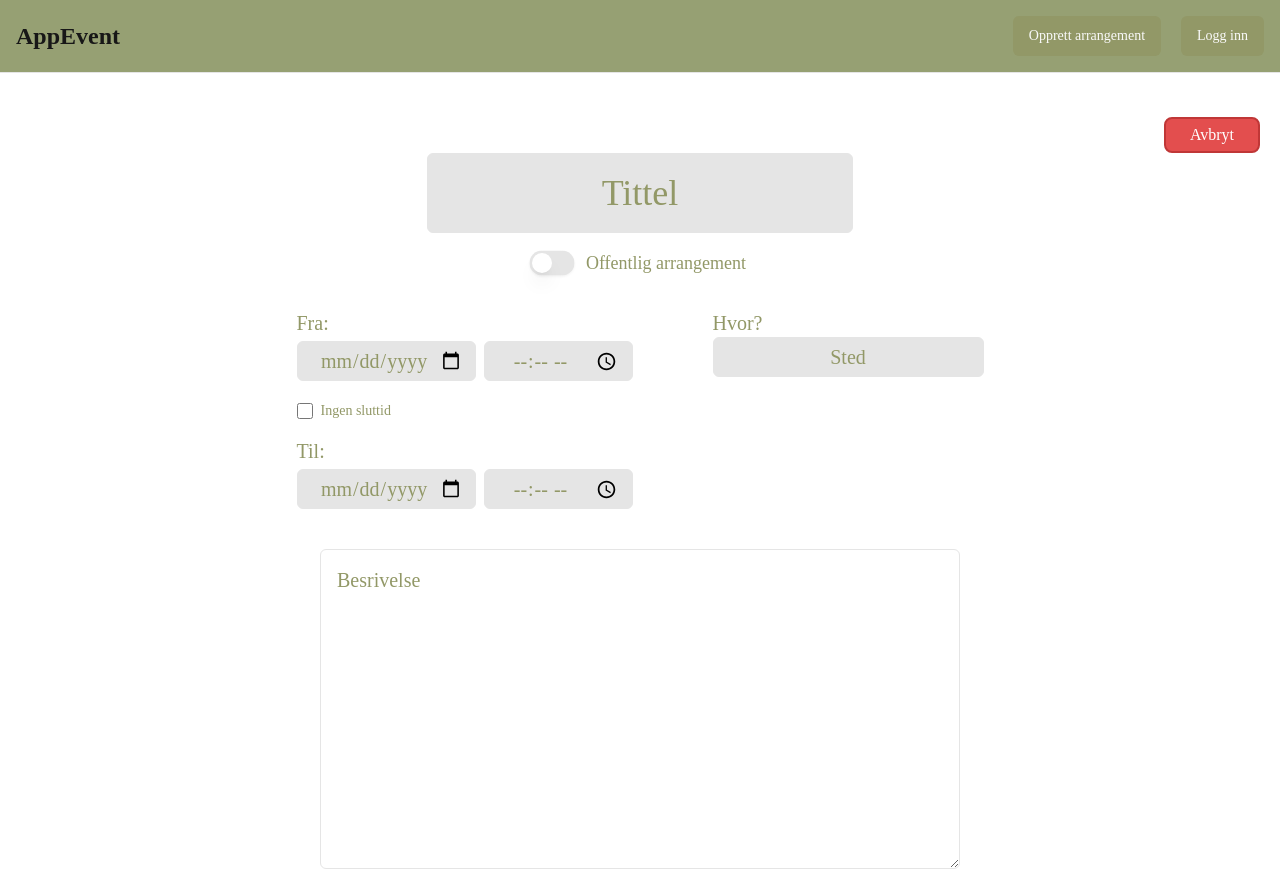
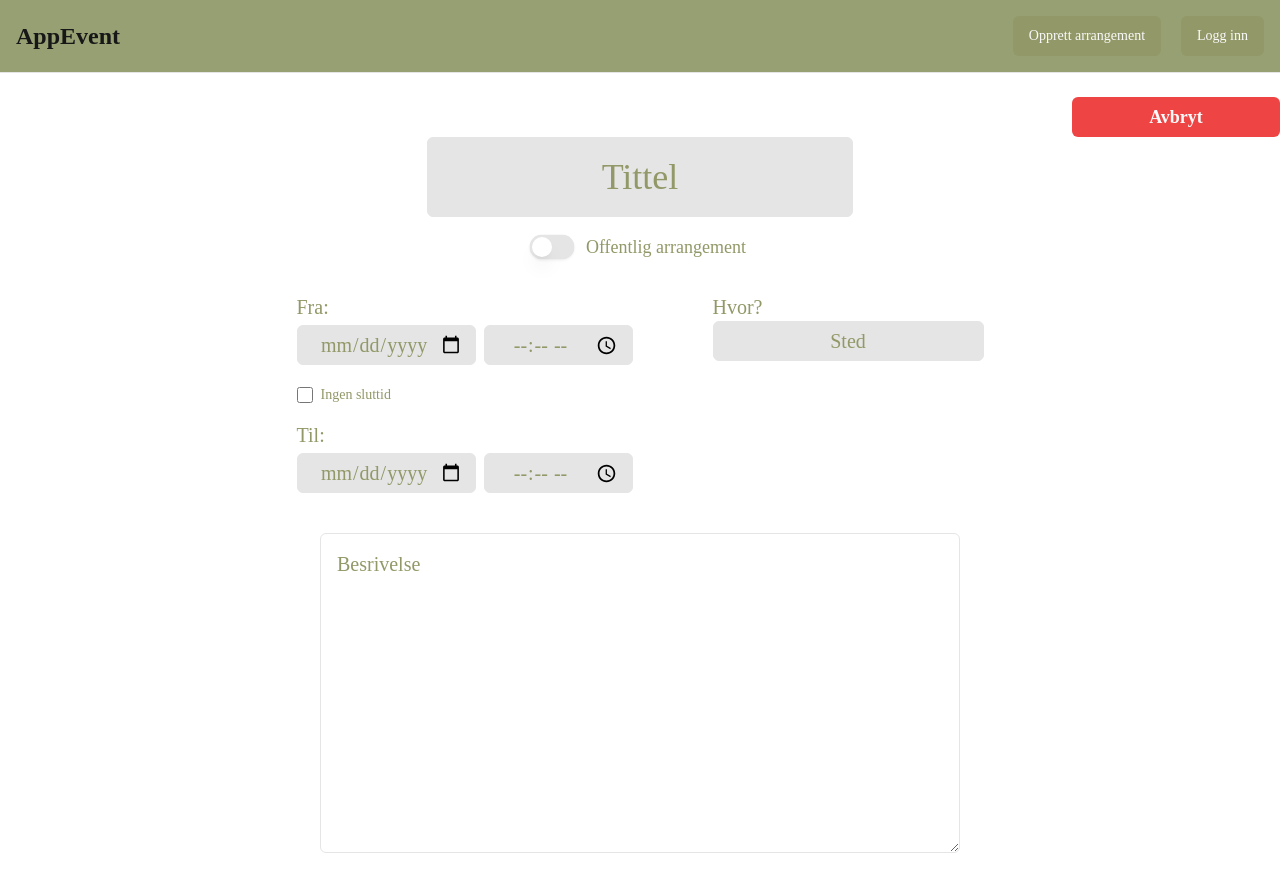
Before and after one commit to JohannesLyngaas/Appevent, a Next.js app: page /create_event in a window 1280 px wide. Shown: the top 869 px of the page. Built offline with nearby package versions, Linux system fonts and the light colour scheme; no server answers; what fluid-tailwind would draw is missing.

Commit message:
refractor: endre på closebutton i createeventcard

```diff
--- a/src/components/create_event/CloseButton.tsx
+++ b/src/components/create_event/CloseButton.tsx
@@ -1,15 +1,16 @@
 import Link from "next/link";
+import { Button } from "../ui/button";
 
 function CloseButton() {
   return (
-    <div className="flex justify-end">
-      <Link
-        href="/home"
-        className="bg-[#E34E4E] w-24 p-1 text-white text-center rounded-lg border-[#c03737] border-2 mt-5 mr-5"
-      >
+    <Link
+      href="/home"
+      className="flex justify-end"
+    >
+      <Button className="hover:bg-slate-500 text-lg font-semibold hover:scale-105 w-52" variant={ "destructive" }>
         Avbryt
-      </Link>
-    </div>
+      </Button>
+    </Link>
   );
 }
 
```
